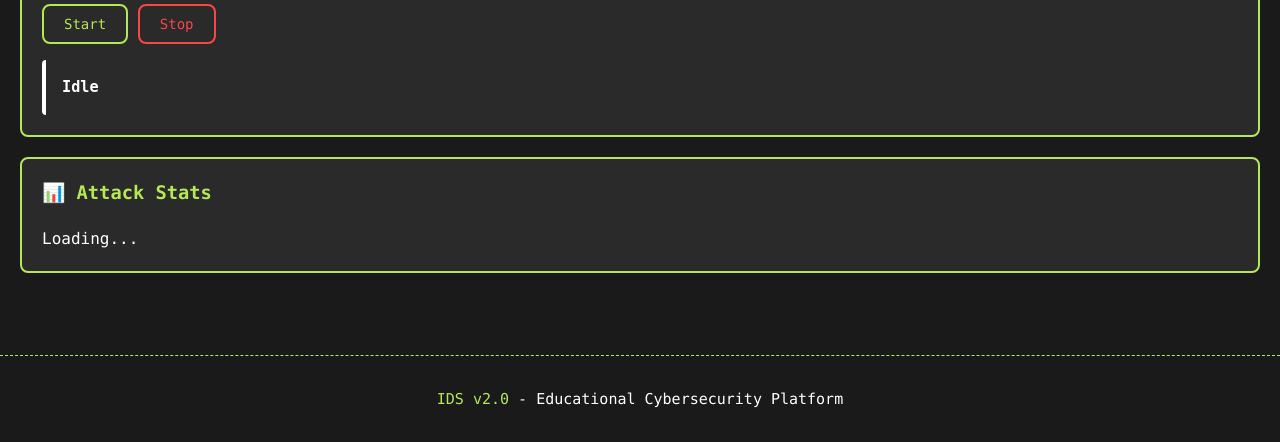
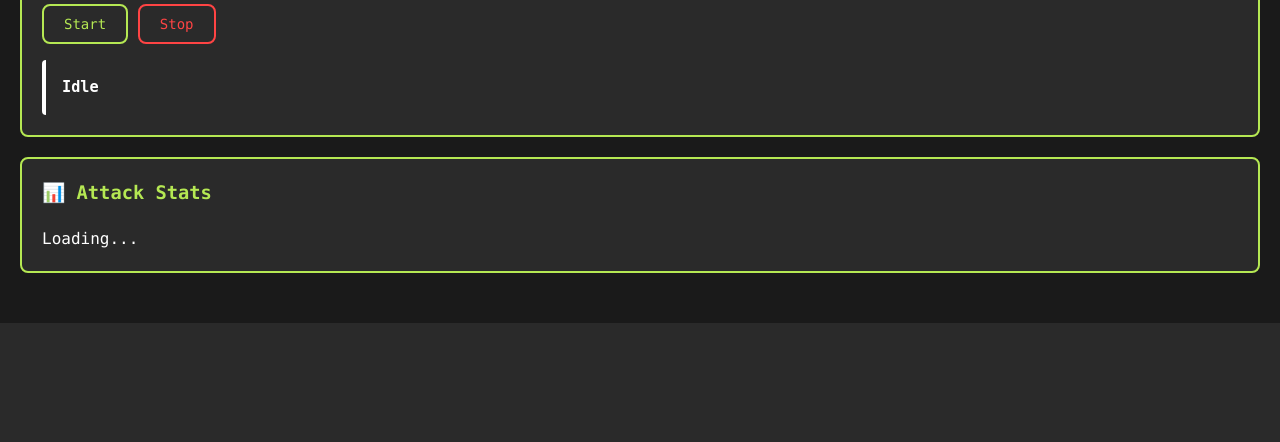
Before and after one commit to kaoutherBenSalah/testIDS, a Flask app: page /attacker in a window 1280 px wide. Shown: the part 1985-2427 px from the top of the page. After the commit the page ends 2308 px from the top, so only its background shows below. Run offline with Flask 3, Linux system fonts and the light colour scheme; the visitor is signed in with stand-in values (Sample User, id 1); data that the repository does not hold is empty; parts of the project's set-up code (start-up, migrations or seed data) failed here and were passed over.

Commit message:
Remove entire footer from base template

```diff
--- a/templates/base.html
+++ b/templates/base.html
@@ -92,9 +92,5 @@
             {% block content %}{% endblock %}
         </div>
     </div>
-
-    <footer>
-        <p><span class="green">IDS v2.0</span> - Educational Cybersecurity Platform</p>
-    </footer>
 </body>
 </html>
```
